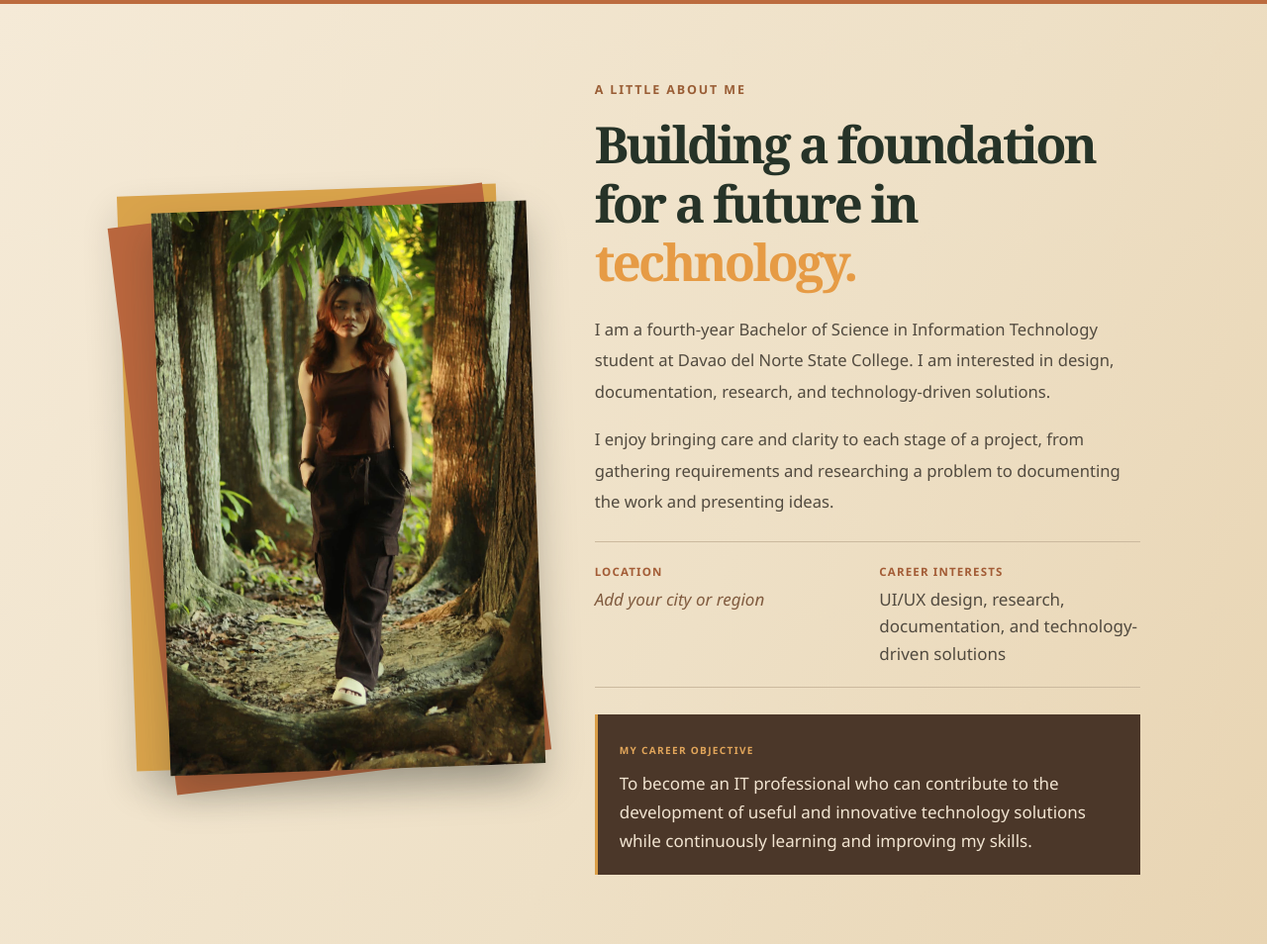
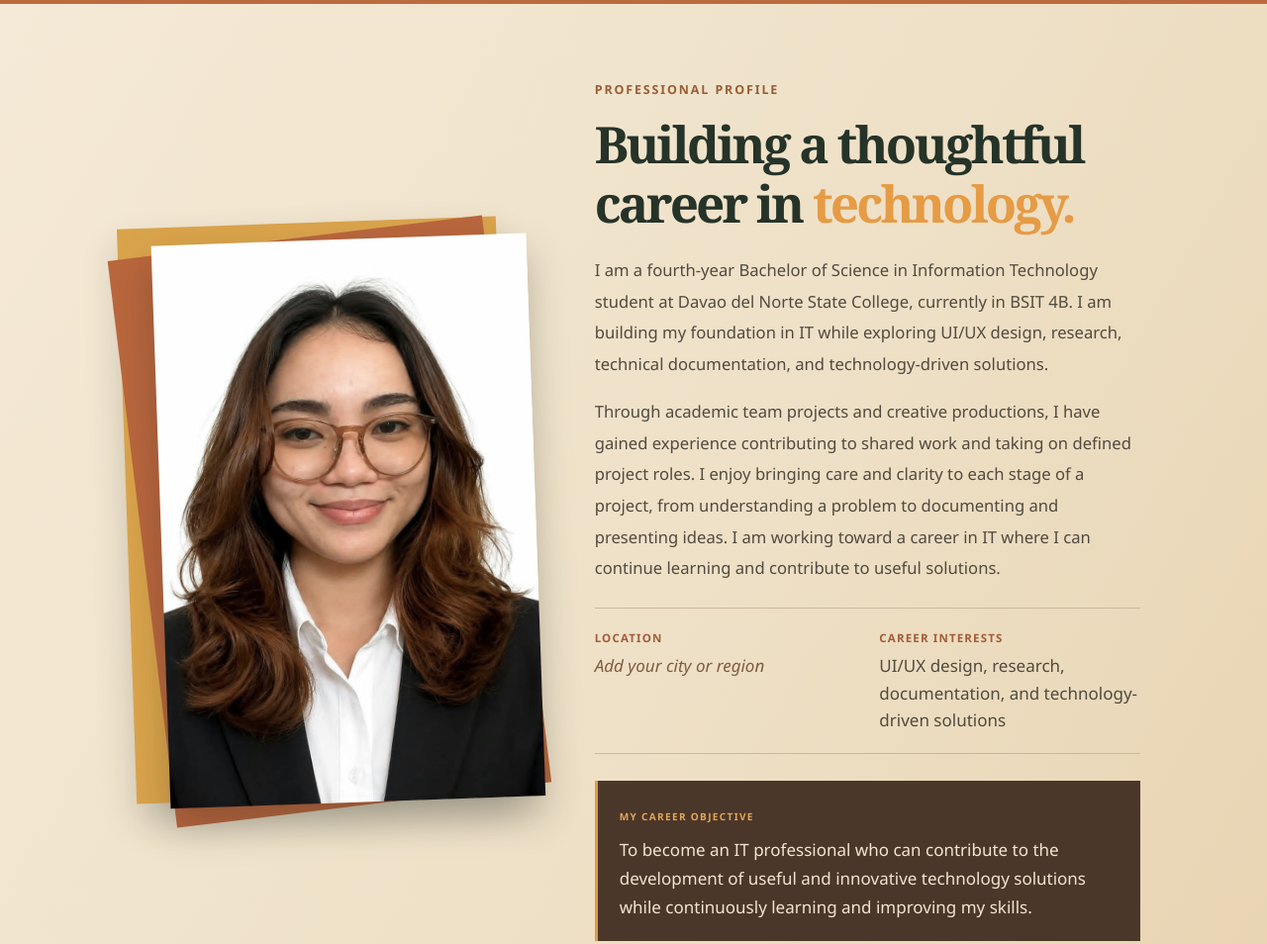
Before and after one commit to patpat241/Patricia-Cabelin-CV, a plain HTML site: page index.html in a window 1280 px wide. Shown: the part 929-1883 px from the top of the page at 99% size. Drawn offline with Linux system fonts and the light colour scheme.

Commit message:
Refine professional profile and portrait

```diff
--- a/index.html
+++ b/index.html
@@ -46,13 +46,13 @@
 
         <section class="content-section about-section" id="about">
             <figure class="about-floating-photo">
-                <img src="assets/about-portrait.jfif" alt="Patricia standing among trees" loading="lazy">
+                <img src="assets/about-formal.png" alt="Formal portrait of Patricia Marie H. Cabelin" loading="lazy">
             </figure>
             <div class="section-main">
-                <p class="eyebrow">A little about me</p>
-                <h2>Building a foundation<br>for a future in <span class="accent">technology.</span></h2>
-                <p>I am a fourth-year Bachelor of Science in Information Technology student at Davao del Norte State College. I am interested in design, documentation, research, and technology-driven solutions.</p>
-                <p>I enjoy bringing care and clarity to each stage of a project, from gathering requirements and researching a problem to documenting the work and presenting ideas.</p>
+                <p class="eyebrow">Professional profile</p>
+                <h2>Building a thoughtful<br>career in <span class="accent">technology.</span></h2>
+                <p>I am a fourth-year Bachelor of Science in Information Technology student at Davao del Norte State College, currently in BSIT 4B. I am building my foundation in IT while exploring UI/UX design, research, technical documentation, and technology-driven solutions.</p>
+                <p>Through academic team projects and creative productions, I have gained experience contributing to shared work and taking on defined project roles. I enjoy bringing care and clarity to each stage of a project, from understanding a problem to documenting and presenting ideas. I am working toward a career in IT where I can continue learning and contribute to useful solutions.</p>
                 <dl class="profile-facts" aria-label="Basic profile information">
                     <div><dt>Location</dt><dd><span class="profile-placeholder">Add your city or region</span></dd></div>
                     <div><dt>Career interests</dt><dd>UI/UX design, research, documentation, and technology-driven solutions</dd></div>
```
Also changed, not shown: assets/about-formal.png (added).
